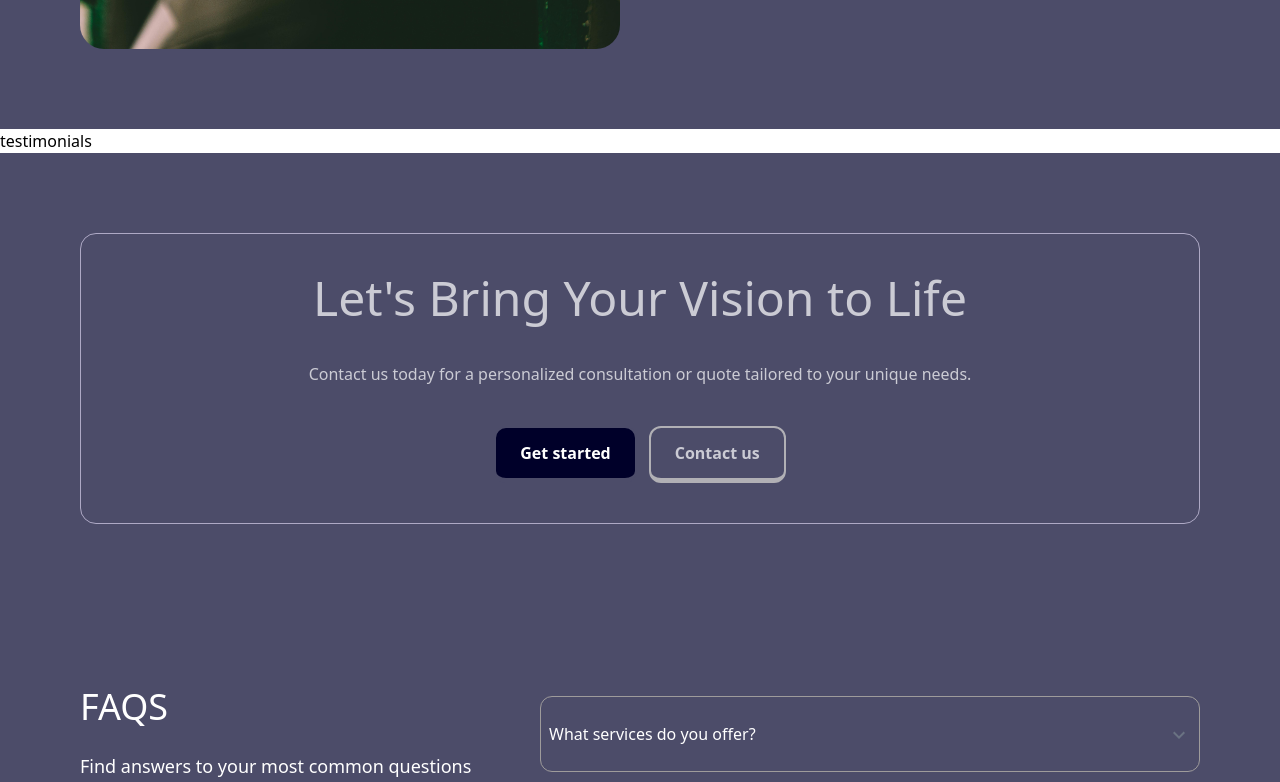
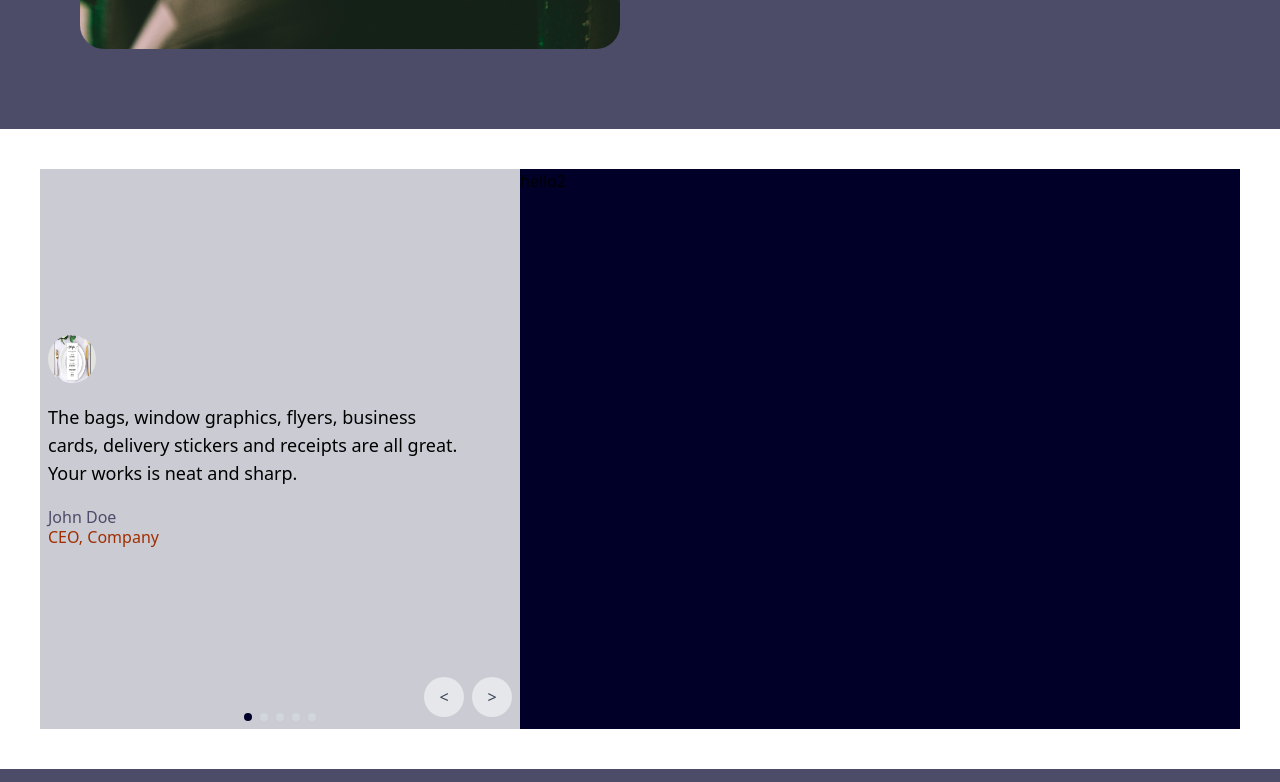
Before and after one commit to Tez-cyber/inks_pixels, a React (Vite) app: page / in a window 1280 px wide. Shown: the part 4460-5242 px from the top of the page. Built offline with nearby package versions, Linux system fonts and the light colour scheme.

Commit message:
Added testimonial slider in the testimonial section

```diff
--- a/src/components/landing/testimonials.jsx
+++ /dev/null
@@ -1,9 +0,0 @@
-
-
-export const Testimonials = () => {
-  return (
-    <section>
-        testimonials
-    </section>
-  )
-}
--- /dev/null
+++ b/src/components/landing/testimonials/testimonialSlider.jsx
@@ -0,0 +1,76 @@
+import { useState, useEffect } from 'react';
+
+export const TestimonialSlider = ({ testimonials }) => {
+    const [currentIndex, setCurrentIndex] = useState(0);
+
+    const nextSlide = () => {
+        setCurrentIndex((prevIndex) => (prevIndex + 1) % testimonials.length);
+    };
+
+    const prevSlide = () => {
+        setCurrentIndex((prevIndex) =>
+            prevIndex === 0 ? testimonials.length - 1 : prevIndex - 1
+        );
+    };
+
+    // Optional: Auto-play functionality
+    useEffect(() => {
+        const intervalId = setInterval(nextSlide, 100000);
+        return () => clearInterval(intervalId);
+    }, [testimonials.length]);
+
+    return (
+        <div className="h-full flex items-center w-[40%] bg-veryLightBlue py-5 relative overflow-hidden">
+            <div
+                className="flex transition-transform gap-3 duration-500 ease-in-out w-full"
+                style={{ transform: `translateX(-${currentIndex * 100}%)` }}
+            >
+                {testimonials.map((data, i) => (
+                    <div
+                        key={i}
+                        className="flex flex-col justify-between gap-5 mb-4 px-2  w-full shrink-0"
+                    >
+                        <div className="">
+                            <img
+                                src={data.image}
+                                alt={data.name}
+                                className="w-12 h-12 rounded-full"
+                            />
+                            <p className="text-lg w-[90%] pt-5">{data.testimonial}</p>
+                        </div>
+                        <div className='leading-tight'>
+                            <h2 className="text-lightBlue ">{data.name}</h2>
+                            <p className=" text-orange-800">{data.position}</p>
+                        </div>
+                    </div>
+                ))}
+            </div>
+            {testimonials.length > 1 && (
+                <>
+                    <button
+                        onClick={prevSlide}
+                        className="absolute right-14 cursor-pointer bottom-3 bg-gray-200 text-gray-700 size-[40px] rounded-full p-2 hover:bg-darkBlue hover:text-white"
+                    >
+                        &lt;
+                    </button>
+                    <button
+                        onClick={nextSlide}
+                        className="absolute right-2 cursor-pointer bottom-3 bg-gray-200 text-gray-700 size-[40px] rounded-full p-2 hover:bg-darkBlue hover:text-white"
+                    >
+                        &gt;
+                    </button>
+                    <div className="absolute bottom-2 left-1/2 -translate-x-1/2 flex gap-2">
+                        {testimonials.map((_, index) => (
+                            <div
+                                key={index}
+                                className={`w-2 h-2 rounded-full ${index === currentIndex ? 'bg-darkBlue' : 'bg-gray-300'
+                                    } cursor-pointer`}
+                                onClick={() => setCurrentIndex(index)}
+                            ></div>
+                        ))}
+                    </div>
+                </>
+            )}
+        </div>
+    );
+};
--- /dev/null
+++ b/src/components/landing/testimonials/testimonials.jsx
@@ -0,0 +1,51 @@
+import { TestimonialSlider } from "./testimonialSlider"
+
+
+export const Testimonials = () => {
+    const testimonials = [
+        {
+            name: "John Doe",
+            position: "CEO, Company",
+            testimonial: `The bags, window graphics, flyers, business cards,
+                delivery stickers and receipts are all great. Your works is  neat and sharp.
+            `,
+            image: "/products_assets/menu.jpg"
+        },
+        {
+            name: "Jane Smith",
+            position: "CTO, Company",
+            testimonial: `The bags, window graphics, flyers, business cards,
+                delivery stickers and receipts are all great. Your works is  neat and sharp.
+            `,
+            image: "/products_assets/menu.jpg"
+        },
+        {
+            name: "Jane Smith",
+            position: "CTO, Company",
+            testimonial: `The bags, window graphics, flyers, business cards,
+                delivery stickers and receipts are all great. Your works is  neat and sharp.
+            `,
+            image: "/products_assets/menu.jpg"
+        },
+        {
+            name: "Jane Smith",
+            position: "CTO, Company",
+            testimonial: "I highly recommend this!",
+            image: "/products_assets/menu.jpg"
+        },
+        {
+            name: "Jane Smith",
+            position: "CTO, Company",
+            testimonial: "I highly recommend this!",
+            image: "/products_assets/menu.jpg"
+        },
+    ]
+    return (
+        <section>
+            <div className="flex items-center w-full p-10 h-[80vh]">
+                <TestimonialSlider testimonials={testimonials} />
+                <div className="h-full w-[60%] bg-darkBlue">hello2</div>
+            </div>
+        </section>
+    )
+}
--- a/src/pages/LandingPage.jsx
+++ b/src/pages/LandingPage.jsx
@@ -4,7 +4,7 @@ import { GetStarted } from "../components/landing/getStarted"
 import { InnovateSection } from "../components/landing/innovateSection"
 import { JumbotronSection } from "../components/landing/jumbotronSection"
 import { ProductSection } from "../components/landing/productSection"
-import { Testimonials } from "../components/landing/testimonials"
+import { Testimonials } from "../components/landing/testimonials/testimonials"
 
 const LandingPage = () => {
   return (
```
